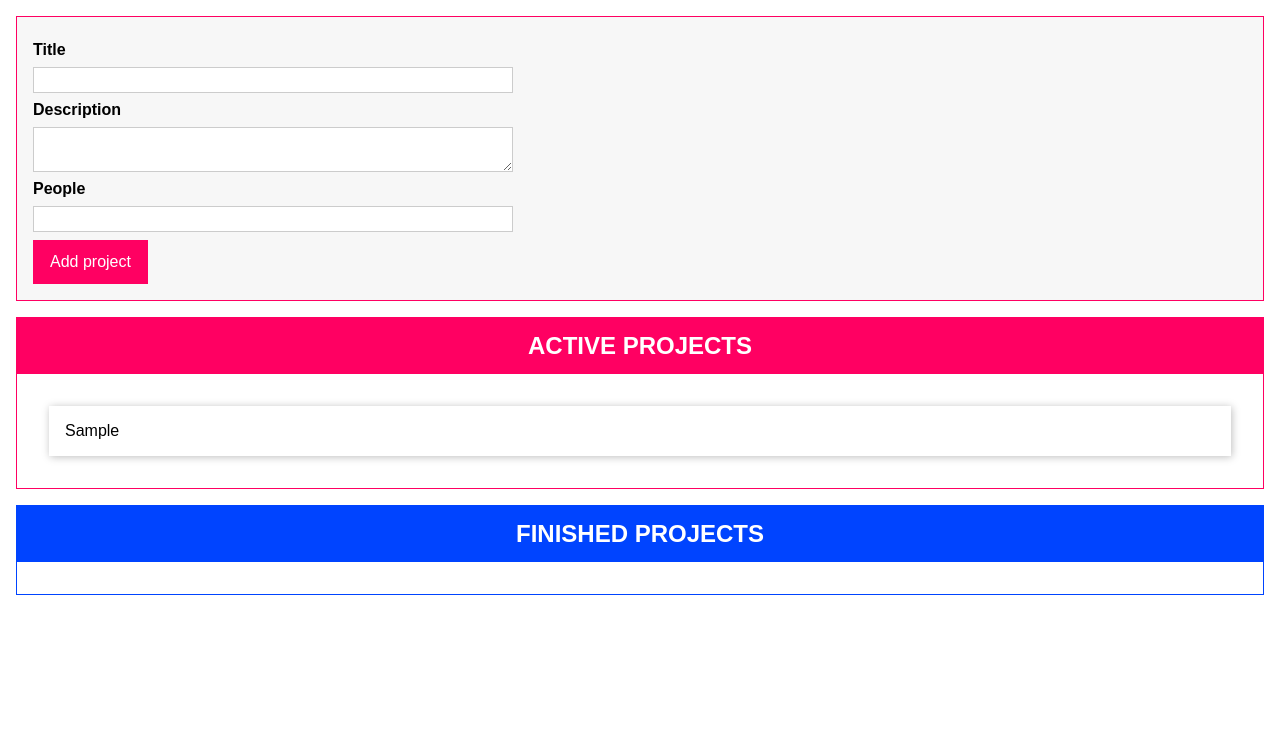
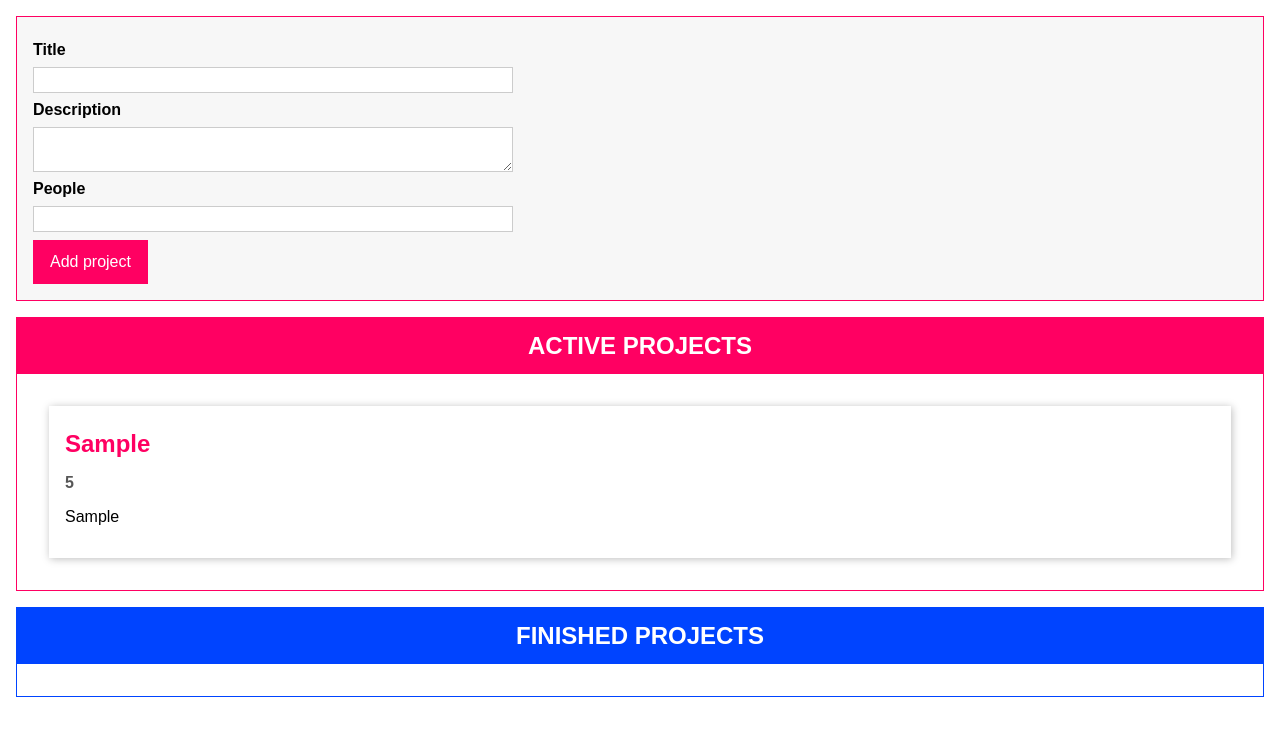
Before and after one commit to ganciaux/UdemyTSDAD, a website with bundled scripts: page index.html in a window 1280 px wide. Both pictures are taken after typing "Sample", "Sample", "5" into the empty fields and a click on the button "Add project". Built offline with nearby package versions, Linux system fonts and the light colour scheme.

Commit message:
13. Rendering Project Items with a Class

```diff
--- a/index.html
+++ b/index.html
@@ -30,7 +30,11 @@
         </form>
     </template>
     <template id="single-project">
-        <li></li>
+        <li>
+            <h2></h2>
+            <h3></h3>
+            <p></p>
+        </li>
     </template>
     <template id="project-list">
         <section class="projects">
--- a/src/app.ts
+++ b/src/app.ts
@@ -1,4 +1,4 @@
-//Project Type
+// Project Type
 enum ProjectStatus {
     Active,
     Finished
@@ -23,7 +23,7 @@ class State <T>{
     }
 }
 
-//Project state management
+// Project state management
 class ProjectState extends State<Project> {
     private projects: Project[] = [];
     private static instance: ProjectState;
@@ -56,7 +56,7 @@ class ProjectState extends State<Project> {
 
 const projectState = ProjectState.getInstance();
 
-//Validation
+// Validation
 interface Validatable {
     value: string | number;
     required?: boolean;
@@ -85,7 +85,7 @@ function validate(validatableInput: Validatable) {
     }
     return isValid;
 }
-//autobind decorator
+// autobind decorator
 function autobind(target: any, methodName: string, descriptor: PropertyDescriptor) {
     const originalMethod = descriptor.value;
     //adjusted method
@@ -99,7 +99,7 @@ function autobind(target: any, methodName: string, descriptor: PropertyDescripto
     return adjDescriptor;
  }
 
- // Compoment Base Class
+// Compoment Base Class
 abstract class Component<T extends HTMLElement, U extends HTMLElement> {
     templateElement: HTMLTemplateElement;
     hostElement: T;
@@ -135,7 +135,28 @@ abstract class Component<T extends HTMLElement, U extends HTMLElement> {
     abstract renderContent(): void;
 }
 
- // ProjectList Class
+// ProjectItem Class
+class ProjectItem extends Component<HTMLUListElement, HTMLLIElement> {
+    private project: Project;
+
+    constructor(hostId: string, project: Project) {
+        super('single-project', hostId, false, project.id);
+        this.project = project;
+
+        this.configure();
+        this.renderContent();
+    }
+
+    configure() { };
+    renderContent() {
+        this.element.querySelector('h2')!.textContent = this.project.title;
+        this.element.querySelector('h3')!.textContent = this.project.people.toString();
+        this.element.querySelector('p')!.textContent = this.project.description;
+    };
+
+}
+
+// ProjectList Class
 class ProjectList extends Component <HTMLDivElement, HTMLElement>{
     assignedProjects: Project[];
 
@@ -169,9 +190,7 @@ class ProjectList extends Component <HTMLDivElement, HTMLElement>{
         const listEl = document.getElementById(`${this.type}-projects-list`)! as HTMLUListElement;
         listEl.innerHTML = '';
         for (const prjIItem of this.assignedProjects) {
-            const listItem = document.createElement('li');
-            listItem.textContent = prjIItem.title;
-            listEl.appendChild(listItem)
+            new ProjectItem(this.element.querySelector('ul')!.id, prjIItem);
         }
     }
 }
```
Also changed, not shown: dist/app.js.
